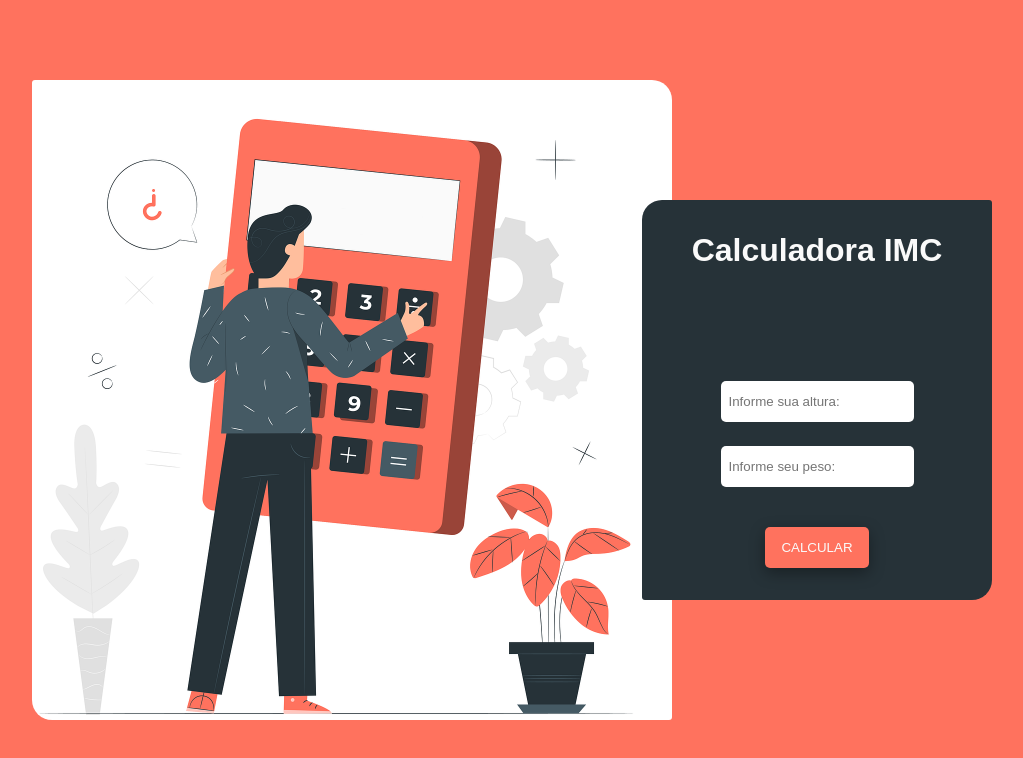
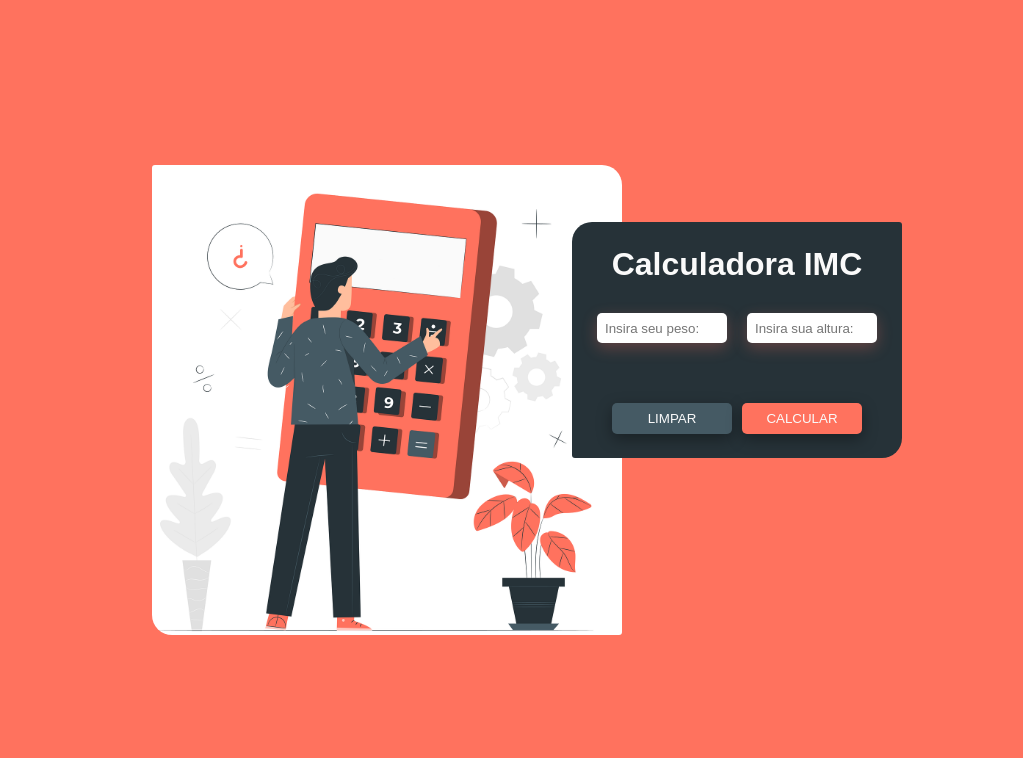
Before and after one commit to lisamignot/imc_calculator-react, a React (Vite) app: page / in a window 1280 px wide. Shown: the top 758 px of the page, without its empty margins (113-1136 px from the left). Built offline with nearby package versions, Linux system fonts and the light colour scheme.

Commit message:
feat: inclusão de código no arquivo .jsx

```diff
--- a/src/App.jsx
+++ b/src/App.jsx
@@ -7,6 +7,7 @@ function App() {
       <img className='imgFundo' src={ Fundo } alt="" />
 
       <Calculadora />
+
   </div>
   )
 }
--- a/src/components/Calculadora/Calculadora.module.css
+++ b/src/components/Calculadora/Calculadora.module.css
@@ -1,47 +1,90 @@
 .calculadora {
-    height: 50vh;
-    width: 100%;
-    max-width: 350px;
-    padding: 32px;
+    max-height: 300px;
+    width: 330px;
+    padding: 24px;
     display: flex;
     flex-direction: column;
     align-items: center;
     background-color: var(--corSecundaria);
-    position: relative;
-    left: -30px;
+    margin-left: -50px;
+    margin-top: -120px;
+    margin-right: 20px;
     border-radius: 20px 3px;
     color: var(--corTexto);
 }
 
 .calcInput {
-    height: 150px;
+    display: flex;
+    gap: 20px;
+}
+
+.input {
+    width: 130px;
+    height: 30px;
     padding: 8px;
-    margin-bottom: 24px;
+    margin: 30px 0;
     border-radius: 5px;
     border: none;
+    box-shadow: #ff715e48 0px 5px 15px;
 
     &:focus {
         font-weight: bold;
         outline: none;
         border: 2px solid var(--corPrincipal) ;
-
     }
 }
 
-.calcBotao {
-    height: 150px;
+.resetBtn {
+    width: 120px;
     padding: 8px 16px;
-    margin-top: 16px;
+    background-color: #455A64;
+    color: var(--corTexto);
     border-radius: 5px;
     border: none;
     box-shadow: rgba(0, 0, 0, 0.35) 0px 5px 15px;
-    background-color: var(--corPrincipal);
-    color: var(--corTexto);
+    margin-right: 10px;
+    cursor: pointer;
 
     &:hover {
         letter-spacing: 2px;
-        cursor: pointer;
-        background-color: var(--corPrincipal);
         font-weight: bold;
     }
 }
+.btn {
+    margin-top: 30px;
+}
+.resultadoBtn {
+    width: 120px;
+    padding: 8px 16px;
+    background-color: var(--corPrincipal);
+    color: var(--corTexto);
+    border-radius: 5px;
+    border: none;
+    box-shadow: rgba(0, 0, 0, 0.35) 0px 5px 15px;
+    cursor: pointer;
+
+    &:hover {
+        letter-spacing: 2px;
+        font-weight: bold;
+    }
+}
+
+.calcResultado {
+    width: 280px;
+    padding: 10px;
+    border: 3px solid var(--corPrincipal);
+    border-radius: 20px 3px;
+    text-align: center;
+}
+
+@media screen and (max-width: 767px) {
+    .calculadora {
+        height: 280px;
+        margin-top: -30px;
+        margin-right: 80px;
+    }
+
+    .calcTitle {
+        font-size: 1.4em;
+    }
+}
--- a/src/components/Calculadora/index.jsx
+++ b/src/components/Calculadora/index.jsx
@@ -1,13 +1,58 @@
+import { useState } from 'react';
 import styles from './Calculadora.module.css';
 
 const Calculadora = () => {
+    const [altura, setAltura] = useState('');
+    const [peso, setPeso] = useState('');
+    const [resultado, setResultado] = useState('');
+
+    const calcularIMC = () => {
+        const alturaCorreta = altura > 10 ? altura / 100 : altura;
+        const imc = peso && altura ? (peso / (alturaCorreta ** 2)).toFixed(1) : null;
+
+        if (imc) {
+            let mensagem = '';
+            if (imc < 18.5) {
+                mensagem = "abaixo do peso";
+            } else if (imc >= 18.5 && imc <= 24.9) {
+                mensagem = "peso normal";
+            } else if (imc >= 25 && imc <= 29.9) {
+                mensagem = "acima do peso";
+            } else if (imc >= 30 && imc <= 34.9) {
+                mensagem = "obesidade grau 1";
+            } else if (imc >= 35 && imc <= 39.9) {
+                mensagem = "obesidade grau 2";
+            } else if (imc >= 40 && imc <= 49.9) {
+                mensagem = "obesidade grau 3";
+            } else if (imc >= 50 && imc <= 59.9) {
+                mensagem = "obesidade grau 4";
+            } else {
+                mensagem = "obesidade grau 5";
+            }
+            setResultado(`${imc} - ${mensagem}`);
+        }
+    };
+
+    const limparCampos = () => {
+        setAltura('');
+        setPeso('');
+        setResultado('');
+    };
 
     return (
         <div className={styles.calculadora}>
-            <h1>Calculadora IMC</h1>
-            <input className={styles.calcInput} type="number" placeholder='Informe sua altura:' />
-            <input className={styles.calcInput} type="number" placeholder='Informe seu peso:'/>
-            <button className={styles.calcBotao} type="submit">CALCULAR</button>
+            <h1 className={styles.calcTitulo}>Calculadora IMC</h1>
+            <div className={styles.calcInput}>
+                <input className={styles.input} type="number" placeholder='Insira seu peso:' value={ peso } onChange={e => setPeso(parseFloat(e.target.value))}/>
+                <input className={styles.input} type="number" placeholder='Insira sua altura:' value={ altura } onChange={e => setAltura(parseFloat(e.target.value))} />
+            </div>
+
+            <div className={styles.calcresultado}><span><strong>{ resultado }</strong></span></div>
+
+            <div className={styles.btn}>
+                <button className={styles.resetBtn} onClick={ limparCampos }>LIMPAR</button>
+                <button className={styles.resultadoBtn} type="submit" onClick={ calcularIMC }>CALCULAR</button>
+            </div>
         </div>
     )
 }
--- a/src/global.css
+++ b/src/global.css
@@ -3,7 +3,6 @@
     padding: 0;
     box-sizing: border-box;
     font-family: sans-serif;
-    height: 100vh;
 }
 
 :root {
@@ -15,6 +14,8 @@
 
 .container{
     margin: 0 auto;
+    width: 100%;
+    height: 100vh;
     display: flex;
     align-items: center;
     justify-content: center;
@@ -22,6 +23,16 @@
 }
 
 .imgFundo {
-    height: 80vh;
-    border-radius: 3px 20px ;
+    max-width: 470px;
+    height: auto;
+    max-height: 80vh;
+    border-radius: 3px 20px;
+    margin-left: 20px;
 }
+
+@media screen and (max-width: 767px) {
+    .container {
+        background-color: white;
+        flex-direction: column;
+        justify-content: center;
+    }
```
